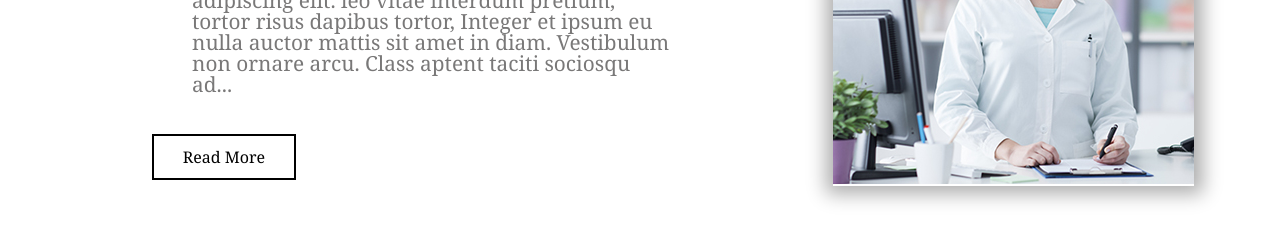
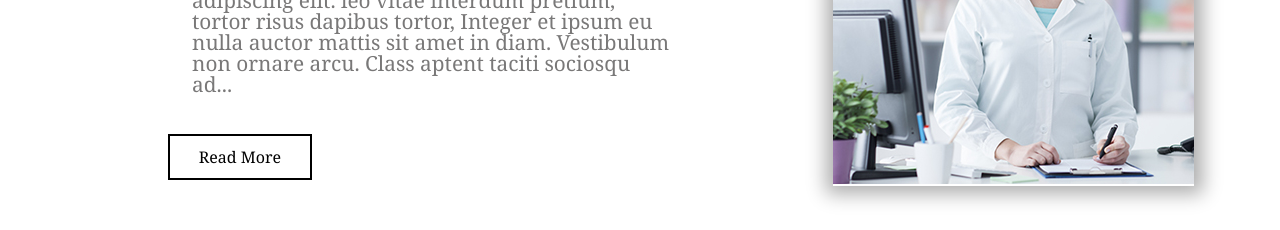
Before and after one commit to Bat0al-k/web, a plain HTML site: page Sass/index.html in a window 1280 px wide. Shown: the part 800-1030 px from the top of the page. Drawn offline with nearby package versions, Linux system fonts and the light colour scheme; files that its build step writes are made by us from their sources.

Commit message:
Update _buttons.scss

```diff
--- a/Sass/components/_buttons.scss
+++ b/Sass/components/_buttons.scss
@@ -32,5 +32,5 @@
 }
 
 .btn--about {
-    margin: 5vh 7.5rem;
+    margin: 5vh 8.5rem;
 }
```
